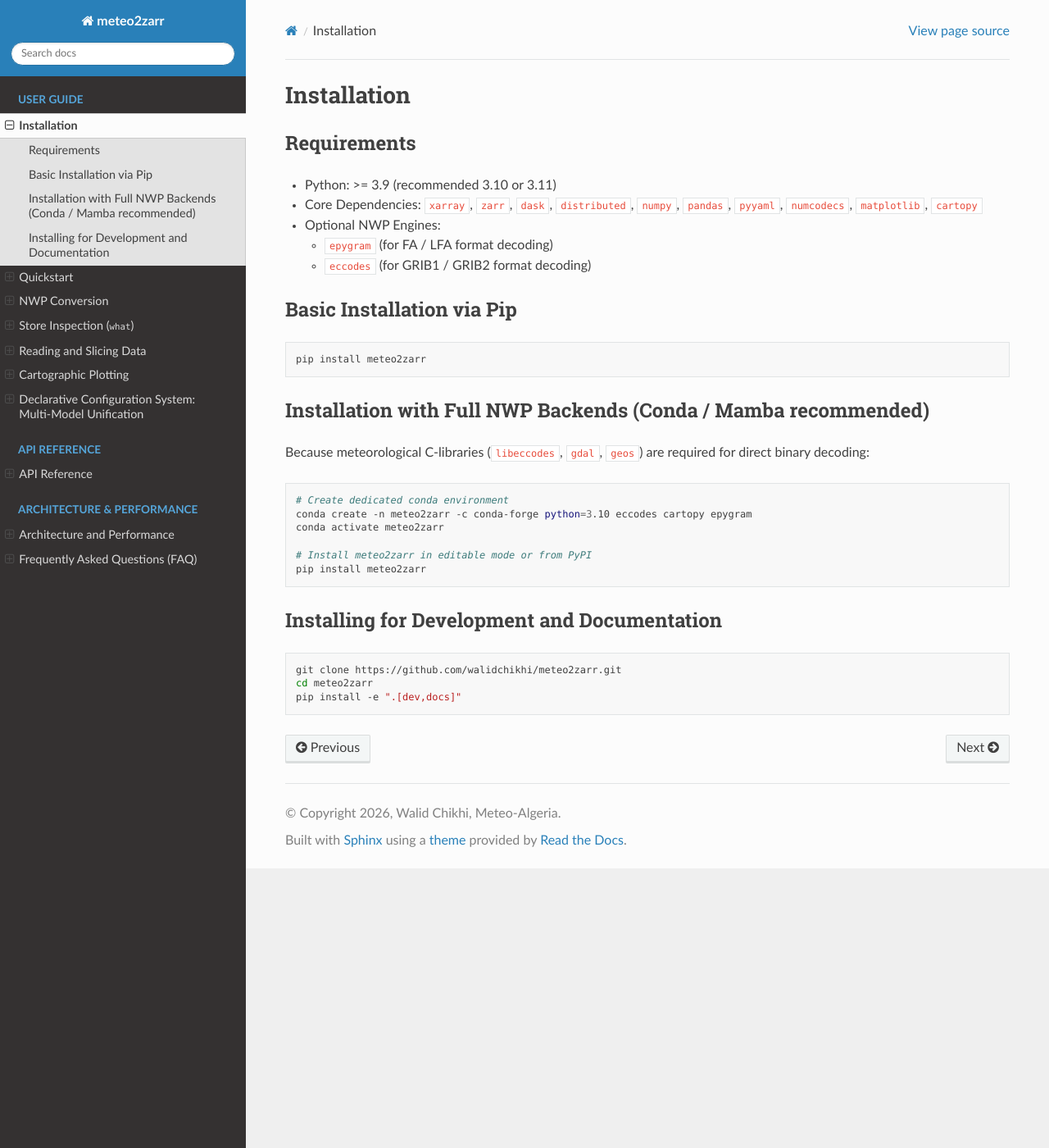
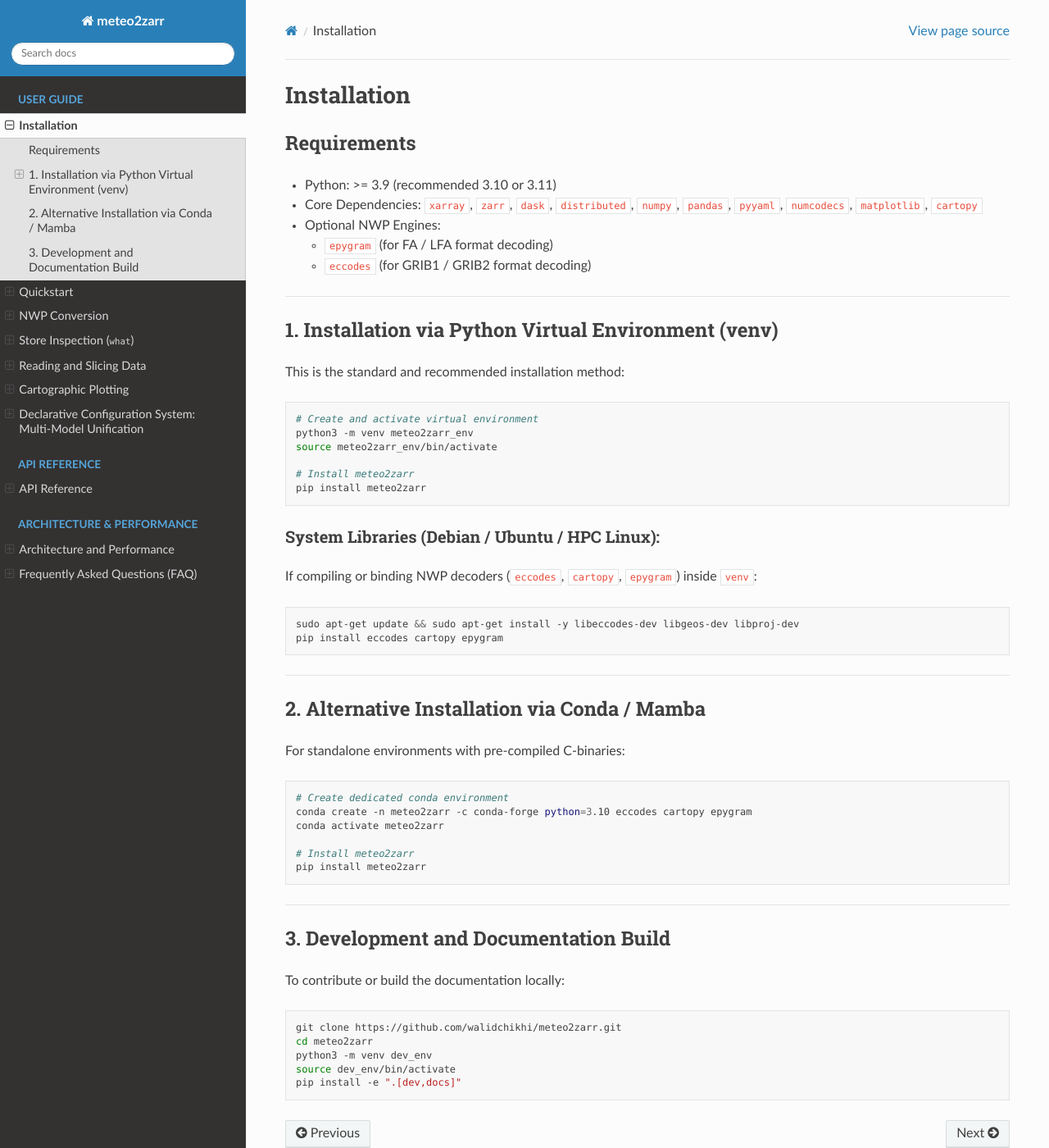
Before and after one commit to walidchikhi/meteo2zarr, a Sphinx documentation site: the page built from docs/source/installation.md, in a window 1280 px wide and 1400 px high. Shown: the whole window at 82% size. Built offline with Sphinx 7.4.7 and the Read the Docs theme 3.1.0, drawn with Linux system fonts in a browser that asks for light colours.

Commit message:
docs: prioritize standard python venv installation over conda in installation.md

````diff
--- a/docs/source/installation.md
+++ b/docs/source/installation.md
@@ -8,29 +8,53 @@
   - `epygram` (for FA / LFA format decoding)
   - `eccodes` (for GRIB1 / GRIB2 format decoding)
 
-## Basic Installation via Pip
+---
+
+## 1. Installation via Python Virtual Environment (venv)
+
+This is the standard and recommended installation method:
 
 ```bash
+# Create and activate virtual environment
+python3 -m venv meteo2zarr_env
+source meteo2zarr_env/bin/activate
+
+# Install meteo2zarr
 pip install meteo2zarr
 ```
 
-## Installation with Full NWP Backends (Conda / Mamba recommended)
+### System Libraries (Debian / Ubuntu / HPC Linux):
+If compiling or binding NWP decoders (`eccodes`, `cartopy`, `epygram`) inside `venv`:
+```bash
+sudo apt-get update && sudo apt-get install -y libeccodes-dev libgeos-dev libproj-dev
+pip install eccodes cartopy epygram
+```
 
-Because meteorological C-libraries (`libeccodes`, `gdal`, `geos`) are required for direct binary decoding:
+---
+
+## 2. Alternative Installation via Conda / Mamba
+
+For standalone environments with pre-compiled C-binaries:
 
 ```bash
 # Create dedicated conda environment
 conda create -n meteo2zarr -c conda-forge python=3.10 eccodes cartopy epygram
 conda activate meteo2zarr
 
-# Install meteo2zarr in editable mode or from PyPI
+# Install meteo2zarr
 pip install meteo2zarr
 ```
 
-## Installing for Development and Documentation
+---
+
+## 3. Development and Documentation Build
+
+To contribute or build the documentation locally:
 
 ```bash
 git clone https://github.com/walidchikhi/meteo2zarr.git
 cd meteo2zarr
+python3 -m venv dev_env
+source dev_env/bin/activate
 pip install -e ".[dev,docs]"
 ```
````
